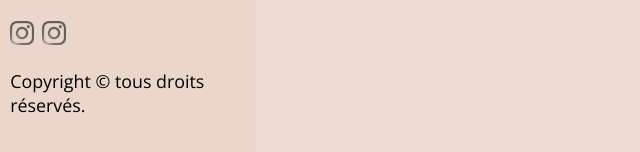
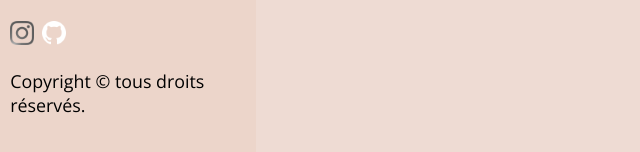
Before and after one commit to Valdr687/Portfolio, a plain HTML site: page rendus.html in a window 1280 px wide. Shown: the part 306-458 px from the top of the page, 0-640 px from the left. Drawn offline with nearby package versions, Linux system fonts and the light colour scheme; a web font is replaced by a local one.

Commit message:
Updated links

```diff
--- a/rendus.html
+++ b/rendus.html
@@ -11,12 +11,11 @@
   <meta name="theme-color" content="rgb(189, 103, 32)"/>
   <!-- CSS / JS -->
   <link rel="stylesheet" type="text/css" href="./css/style_portfolio.css">
+  <!-- Polices -->
   <link rel="preconnect" href="https://fonts.googleapis.com">
   <link rel="preconnect" href="https://fonts.gstatic.com" crossorigin>
   <link href="https://fonts.googleapis.com/css2?family=Andika:ital@0;1&family=Lato&family=Open+Sans:ital@0;1&display=swap" rel="stylesheet">
   <script src="https://ajax.googleapis.com/ajax/libs/jquery/3.6.0/jquery.min.js"></script>  <script src="./js/portfolio.js"></script>
-  <!-- Polices -->
-
 </head>
   <body>
     <nav>
@@ -32,7 +31,7 @@
         </div>
         <div id="social">
           <a href="https://www.instagram.com/valdr687/" target="_blank" ><img src="./images/instagram.png" alt="Icone d'Instagram"></a>
-          <a href="https://www.instagram.com/valdr687/" target="_blank" ><img src="./images/instagram.png" alt="Icone d'Instagram"></a>
+          <a href="https://www.github.com/valdr687/" target="_blank" ><img src="./images/github.png" alt="Icone de Github"></a>
 
         </div>
         <p class="item">Copyright © tous droits réservés.</p>
```
Also changed, not shown: index.html (+1 -0 lines), photo.html (+2 -3 lines).
